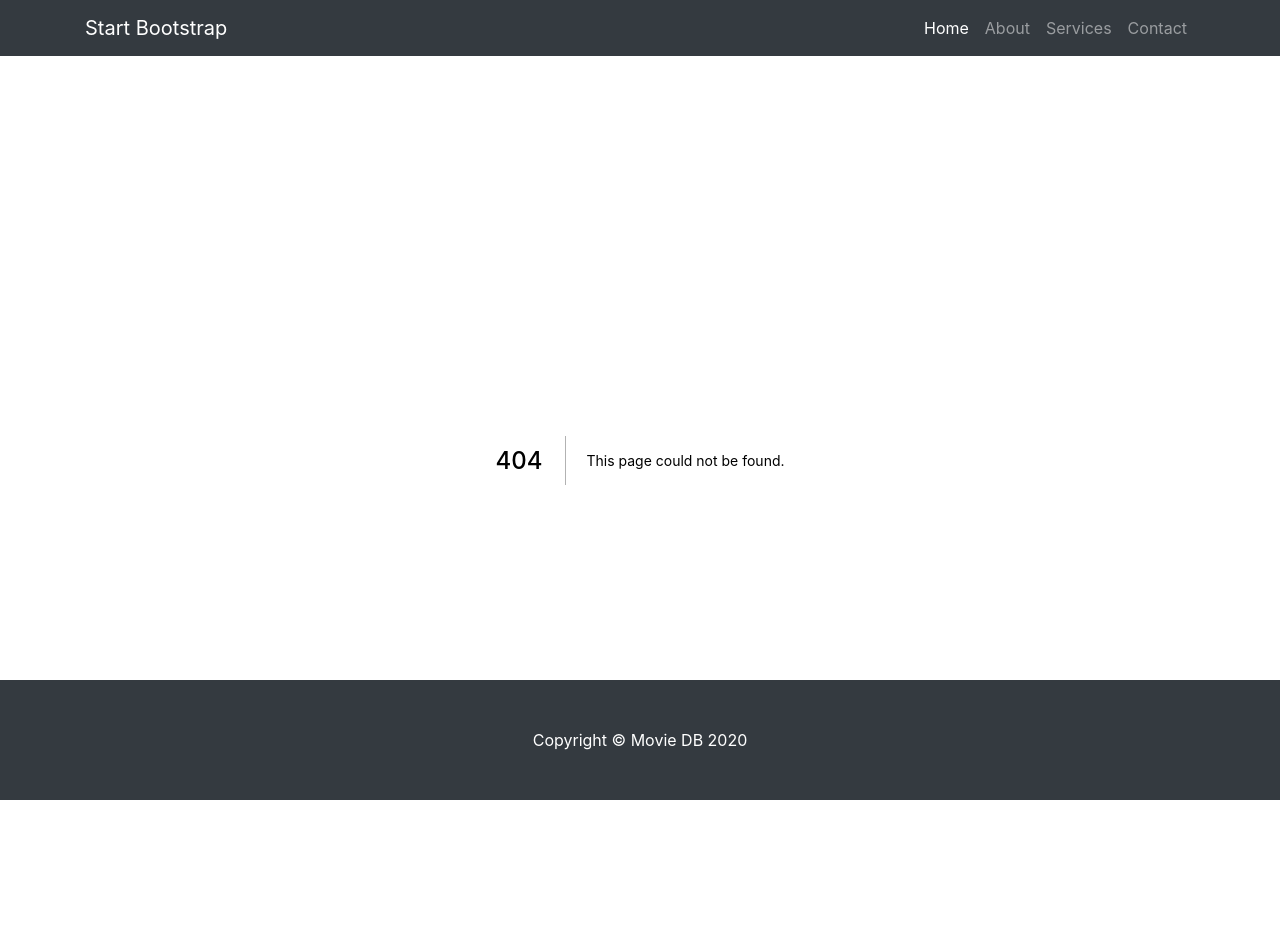
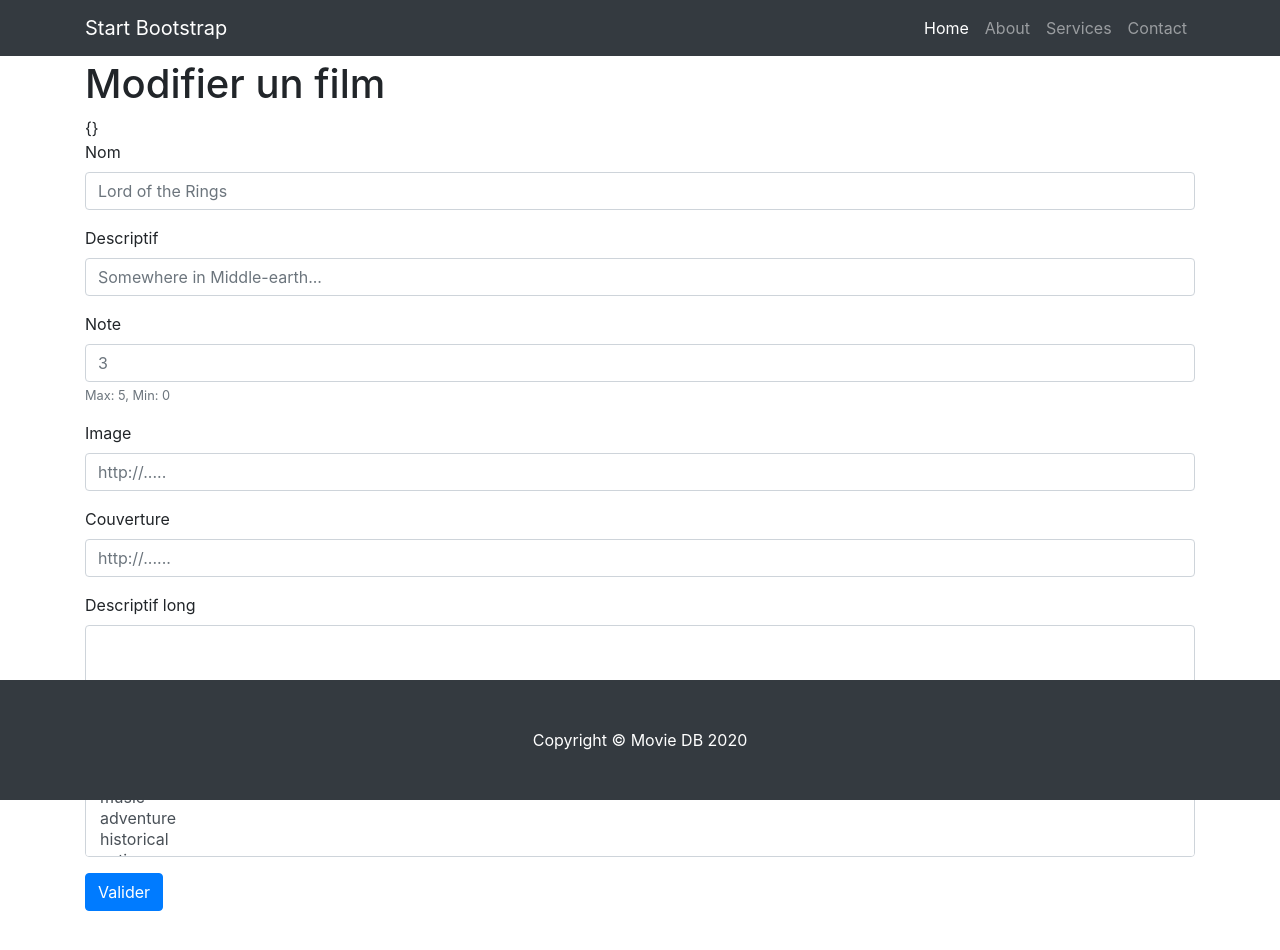
Before and after one commit to Jossic/movie-app, a Next.js app: page /movies/1/edit in a window 1280 px wide. Before the commit this address had no page. Shown: the top 950 px of the page. Before the commit the page ends 860 px from the top, so only its background shows below. Built offline with nearby package versions, Linux system fonts and the light colour scheme; no server answers.

Commit message:
movie-app - 46 - Edit page for movie

```diff
--- a/pages/_app.js
+++ b/pages/_app.js
@@ -37,9 +37,6 @@ class MovieApp extends App {
             bottom: 0;
             width: 100%;
             }
-            .container {
-              padding-bottom: 120px;
-            }
 }          `}
         </style>
       </>
--- /dev/null
+++ b/pages/movies/[id]/edit.js
@@ -0,0 +1,37 @@
+import React, { Component } from 'react'
+import { getMovieById } from '../../../actions';
+import MovieCreateForm from '../../../components/MovieCreateForm';
+
+export default class EditMovie extends Component {
+
+    static getInitialProps({ query }) {
+        return { query }
+    }
+
+    state = {
+        movie: {}
+    }
+
+    componentDidMount() {
+        const { id } = this.props.query
+        getMovieById(id).then(movie => {
+            this.setState({ movie })
+        })
+    }
+
+    render() {
+        return (
+            <div className='container'>
+                <h1>Modifier un film</h1>
+                {JSON.stringify(this.state.movie)}
+                <MovieCreateForm />
+                <style jsx>{`
+                      .container {
+              padding-bottom: 150px;
+            }
+}          `}
+                </style>
+            </div>
+        )
+    }
+}
--- a/pages/movies/[id].js
+++ b/pages/movies/[id]/index.js
@@ -1,5 +1,5 @@
 import { useRouter } from 'next/router';
-import { getMovieById, deleteMovie } from '../../actions';
+import { getMovieById, deleteMovie } from '../../../actions';
 
 const Movie = ({ movie }) => {
     const router = useRouter()
```
